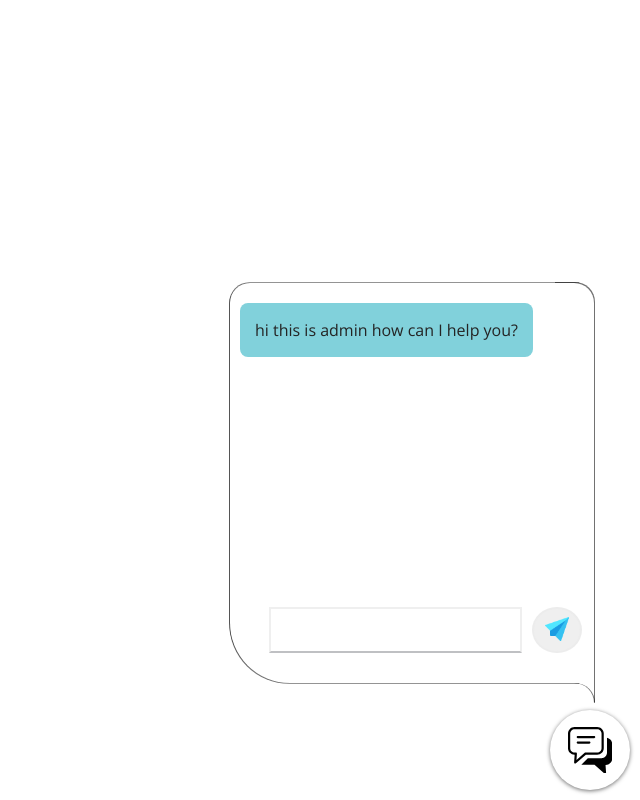
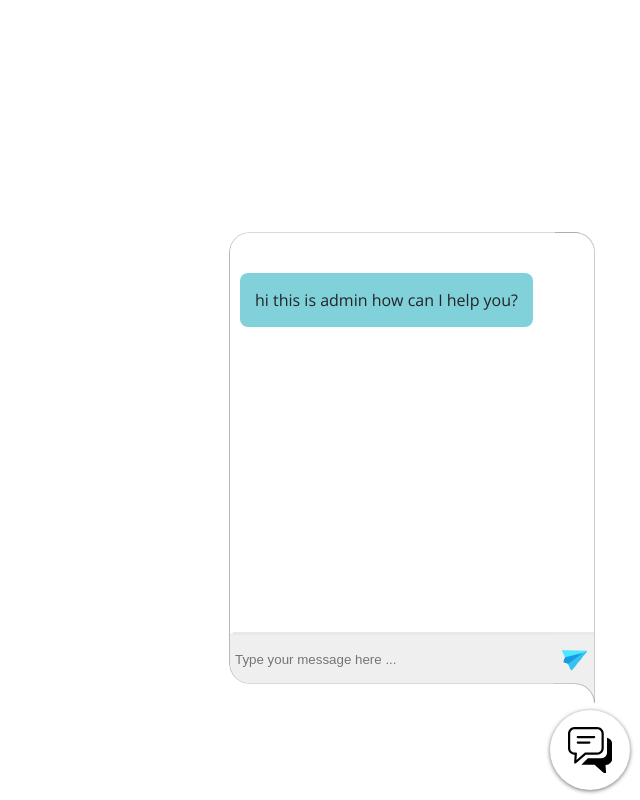
Before and after one commit to nastaranjalali/chatWidget, a React (Create React App) app: page / in a window 1280 px wide. Both pictures are taken after a click on the button 1230 px from the left and 750 px from the top of the page. Shown: the whole page, without its empty margins (640-1280 px from the left). Built offline with nearby package versions, Linux system fonts and the light colour scheme.

Commit message:
fix: restyle chatBox

```diff
--- a/src/components/ChatBox.js
+++ b/src/components/ChatBox.js
@@ -44,6 +44,7 @@ export default function ChatBox({ isComponentVisible }) {
               value={InputMessage}
               onChange={(e) => setInputMessage(e.target.value)}
               name="message"
+              placeholder="Type your message here ..."
             />
             <button type="submit" className="sendButton" onClick={sendMessage}>
               <img src={SendIcon} className="sendIcon" alt="ss" />
--- a/src/components/ChatBox.styles.css
+++ b/src/components/ChatBox.styles.css
@@ -1,41 +1,55 @@
 .containerChat {
   width: 350px;
-  height: 400px;
-  background-color: #ffffff;
+  height: 450px;
+  background: linear-gradient(
+    180deg,
+    rgba(255, 255, 255, 1) 0%,
+    rgba(255, 255, 255, 1) 89%,
+    rgba(236, 236, 236, 0.829) 89%,
+    rgba(236, 236, 236, 0.829) 100%
+  );
   border-radius: 20px;
   border-bottom-right-radius: 0;
   border-top-right-radius: 0;
 
-  border-bottom-left-radius: 60px;
-  box-shadow: -0.76px 0.7px 0.5px rgba(0, 0, 0, 0.555),
-    -0.76px -0.7px 0.5px rgba(0, 0, 0, 0.555);
+  border-bottom-left-radius: 20px;
+  box-shadow: -0.76px 0.7px 0.5px rgba(0, 0, 0, 0.2),
+    -0.76px -0.7px 0.5px rgba(0, 0, 0, 0.2);
   position: relative;
   right: 50px;
 }
 .containerChat::before {
   content: "";
   width: 40px;
-  height: 420px;
+  height: 470px;
   position: absolute;
   border-top-right-radius: 20px;
   bottom: -20px;
   right: -14px;
-  box-shadow: 1px -1px 0px rgba(0, 0, 0, 0.555);
+  box-shadow: 1px -1px 0px rgba(0, 0, 0, 0.2);
+  background: linear-gradient(
+    180deg,
+    rgba(255, 255, 255, 1) 0%,
+    rgba(255, 255, 255, 1) 85%,
+    rgba(241, 241, 241, 1) 85%,
+    rgba(236, 236, 236, 0.829) 100%
+  );
 }
 .containerChat::after {
   content: "";
-  width: 40px;
+  width: 40.9px;
   height: 20px;
   border-top-right-radius: 30px;
   position: absolute;
-  bottom: -20px;
+  bottom: -20.7px;
   right: -14px;
-  box-shadow: 1px -0.1px 0px rgba(0, 0, 0, 0.555);
+  box-shadow: 1px -0.7px 0px rgba(0, 0, 0, 0.2);
+  background-color: white;
 }
 .message {
   position: absolute;
-  bottom: 80px;
-  height: 310px;
+  bottom: 60px;
+  height: 360px;
   overflow: auto;
   padding: 0 10px;
   scrollbar-width: none;
@@ -53,31 +67,38 @@
   border-radius: 10px;
 }
 .form {
-  width: 100%;
+  width: 361px;
   display: flex;
-  justify-content: center;
+  justify-content: space-between;
   flex-direction: row;
   position: absolute;
-  bottom: 30px;
-  right: -20px;
+  bottom: 0px;
+  right: -14px;
+  background-color: transparent;
+  z-index: 1;
+  border-top: 3px solid rgb(233, 233, 233);
 }
+
 .chatInput {
-  width: 70%;
+  width: 100%;
   border: none;
-  border: 2px solid rgba(236, 236, 236, 0.829);
-  border-bottom: 2px solid #282c344b;
-  height: 40px;
+  height: 46px;
   margin-right: 5px;
+  background-color: transparent;
+}
+.chatInput:focus {
+  outline: none;
 }
 
 .sendButton {
-  border-radius: 50%;
   width: 50px;
-  border: 2px solid rgba(236, 236, 236, 0.829);
+  border: none;
+
   margin-left: 5px;
 }
 
 .sendButton img {
   width: 30px;
   height: 30px;
+  transform: rotate(20deg);
 }
```
